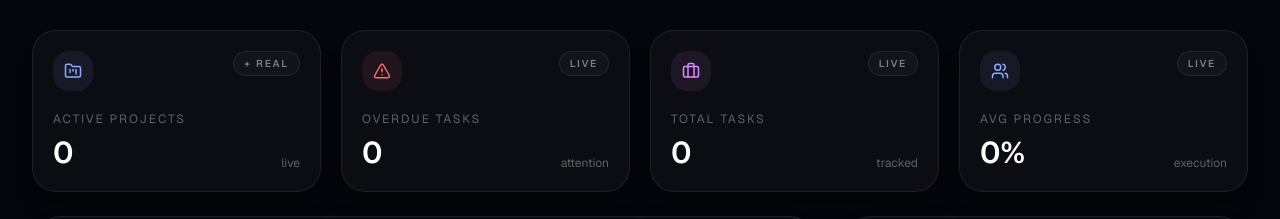
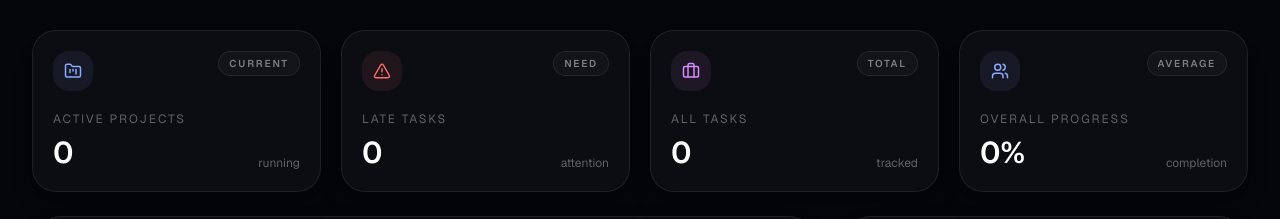
Before and after one commit to lindajerbi58-create/pilot, a Next.js app: page /dashboard in a window 1280 px wide. Shown: the part 458-677 px from the top of the page. Built offline with nearby package versions, Linux system fonts and the light colour scheme; no server answers; the database is empty.

Commit message:
refactor: simplify kpi labels

```diff
--- a/app/dashboard/page.tsx
+++ b/app/dashboard/page.tsx
@@ -472,21 +472,21 @@ Risk Level: {systemRiskLevel}
         </section>
 
         <section className="grid gap-5 sm:grid-cols-2 xl:grid-cols-4">
-       <KPIBox
+     <KPIBox
   icon={FolderKanban}
   label="Active Projects"
   value={String(kpis.activeProjects)}
-  delta="+ real"
-  deltaLabel="live"
+  delta="current"
+  deltaLabel="running"
   iconColor="#8ea8ff"
   href="/projects"
 />
 
 <KPIBox
   icon={AlertTriangle}
-  label="Overdue Tasks"
+  label="Late Tasks"
   value={String(kpis.overdueTasks)}
-  delta="live"
+  delta="need"
   deltaLabel="attention"
   iconColor="#ff6b6b"
   href="/tasks?filter=overdue"
@@ -494,9 +494,9 @@ Risk Level: {systemRiskLevel}
 
 <KPIBox
   icon={Briefcase}
-  label="Total Tasks"
+  label="All Tasks"
   value={String(kpis.totalTasks)}
-  delta="live"
+  delta="total"
   deltaLabel="tracked"
   iconColor="#d78bff"
   href="/tasks"
@@ -504,13 +504,13 @@ Risk Level: {systemRiskLevel}
 
 <KPIBox
   icon={Users}
-  label="Avg Progress"
+  label="Overall Progress"
   value={`${kpis.avgProgress}%`}
-  delta="live"
-  deltaLabel="execution"
+  delta="average"
+  deltaLabel="completion"
   iconColor="#8ea8ff"
   href="/dashboard"
- />
+/>
         </section>
 
         <section className="mt-6 grid gap-6 xl:grid-cols-[1.45fr_0.75fr]">
```
